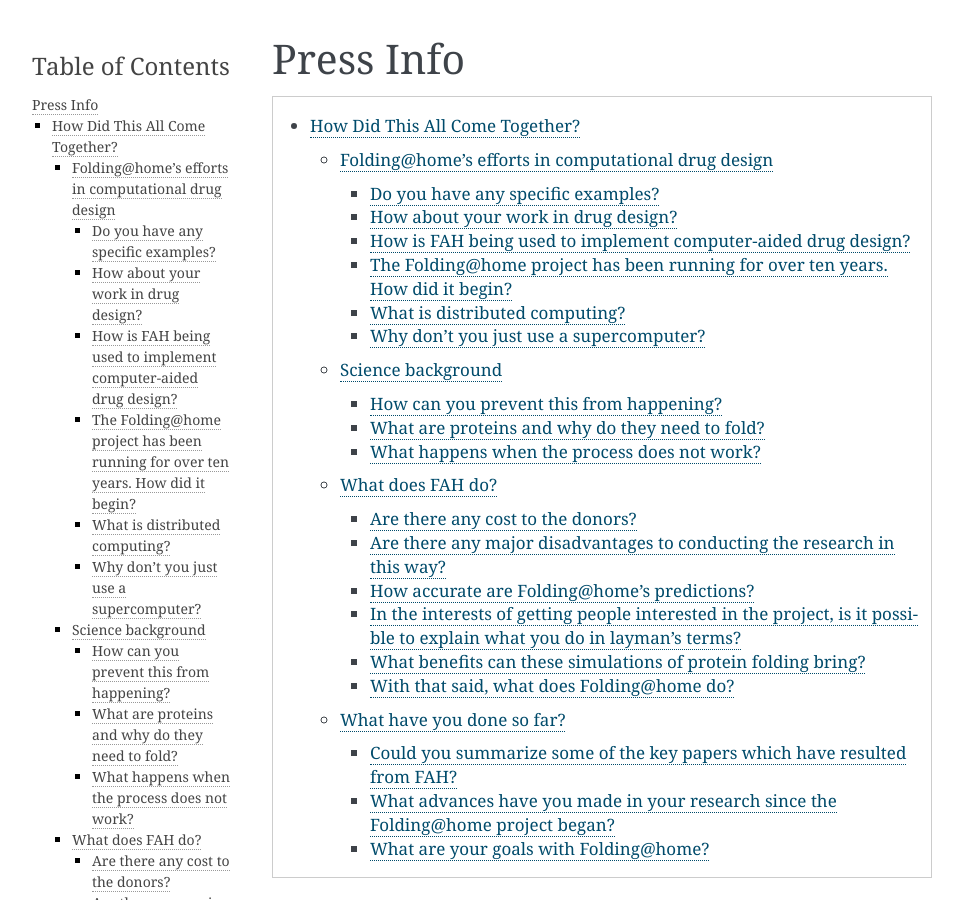
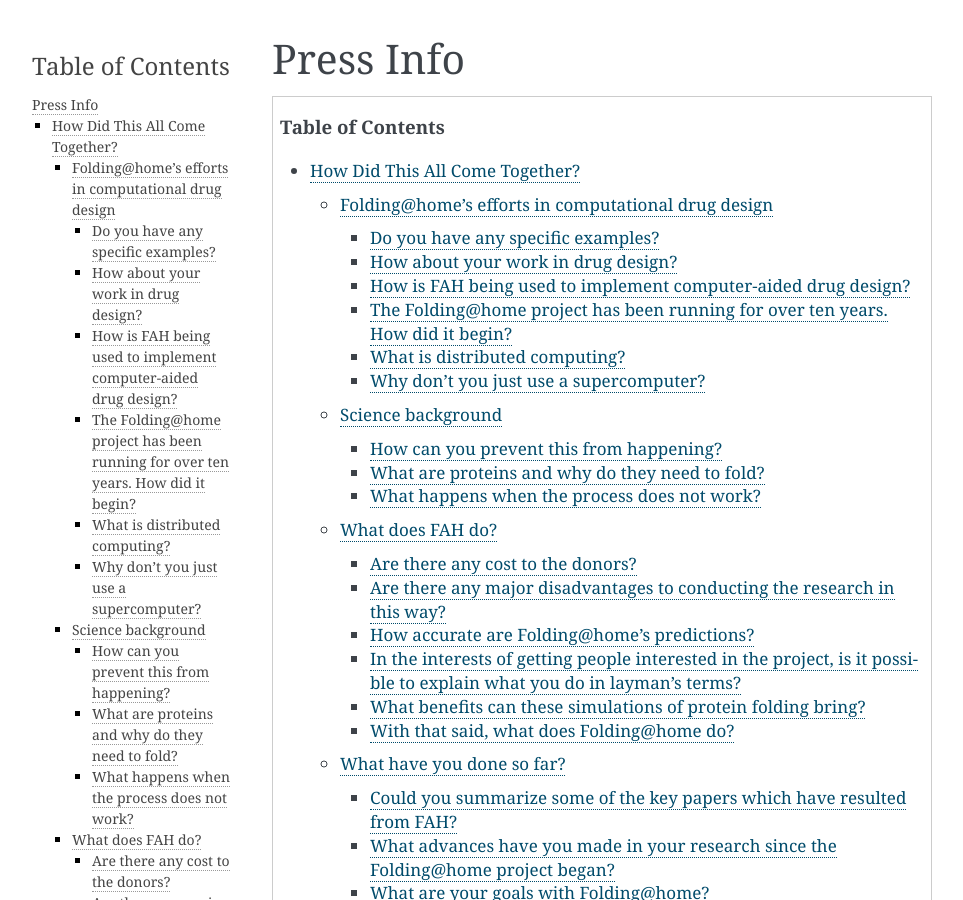
Before and after one commit to FoldingCommunity/fah-client-documentation, a Sphinx documentation site: the page built from docs/source/press.rst, in a window 1280 px wide and 900 px high. Shown: the whole window, without its empty margins (148-1111 px from the left). Built offline with Sphinx 7.4.7, drawn with Linux system fonts in a browser that asks for light colours.

Commit message:
Updated Press & Miscellaneous

```diff
--- a/docs/source/miscellaneous.rst
+++ b/docs/source/miscellaneous.rst
@@ -2,7 +2,7 @@
 Miscellaneous
 =============
 
-.. contents::
+.. contents:: Table of Contents
    :local:
 
 What do the pictures of proteins show?
--- a/docs/source/press.rst
+++ b/docs/source/press.rst
@@ -2,7 +2,7 @@
 Press Info
 ==========
 
-.. contents::
+.. contents:: Table of Contents
    :local:
 
 How Did This All Come Together?
```
